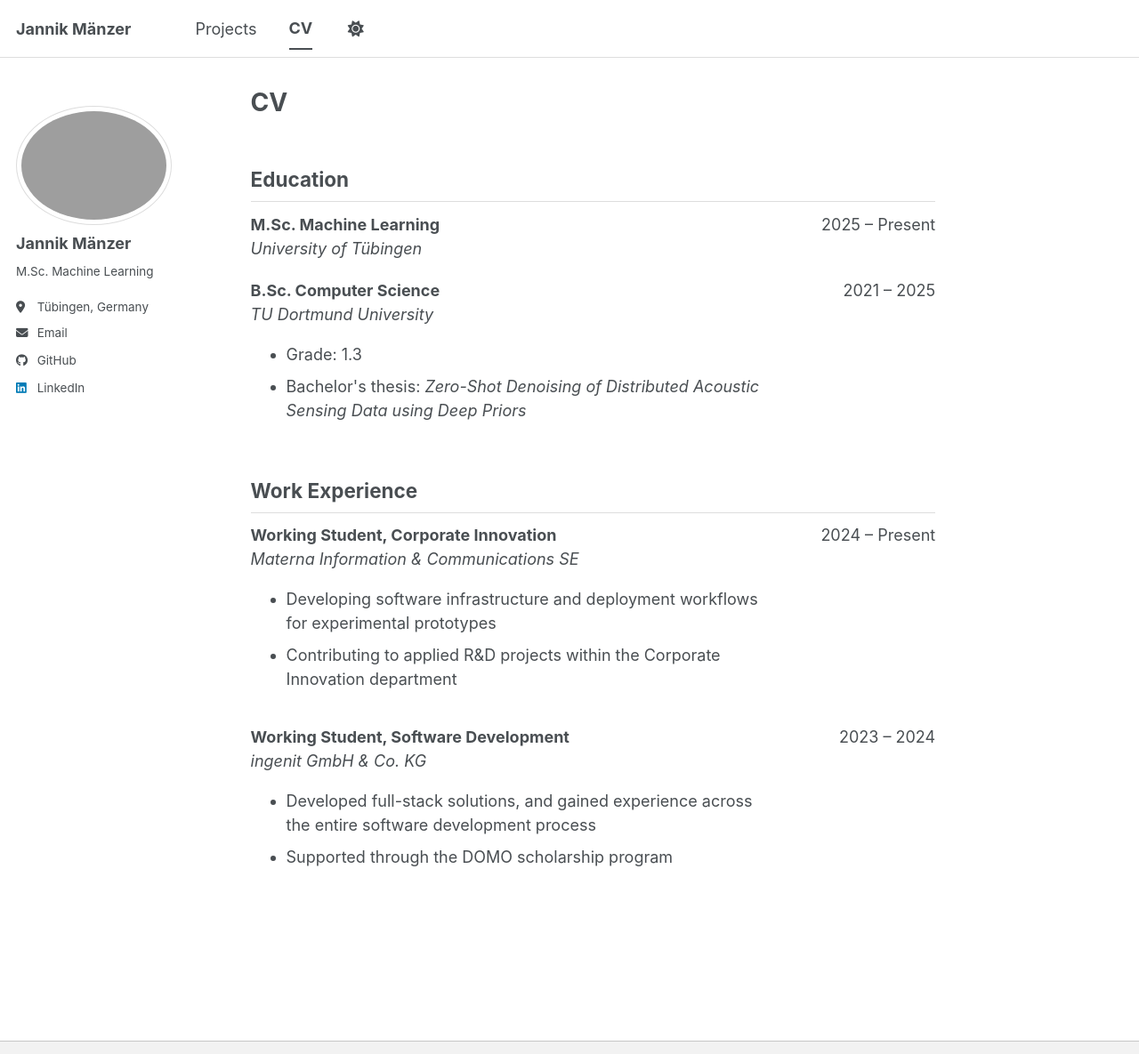
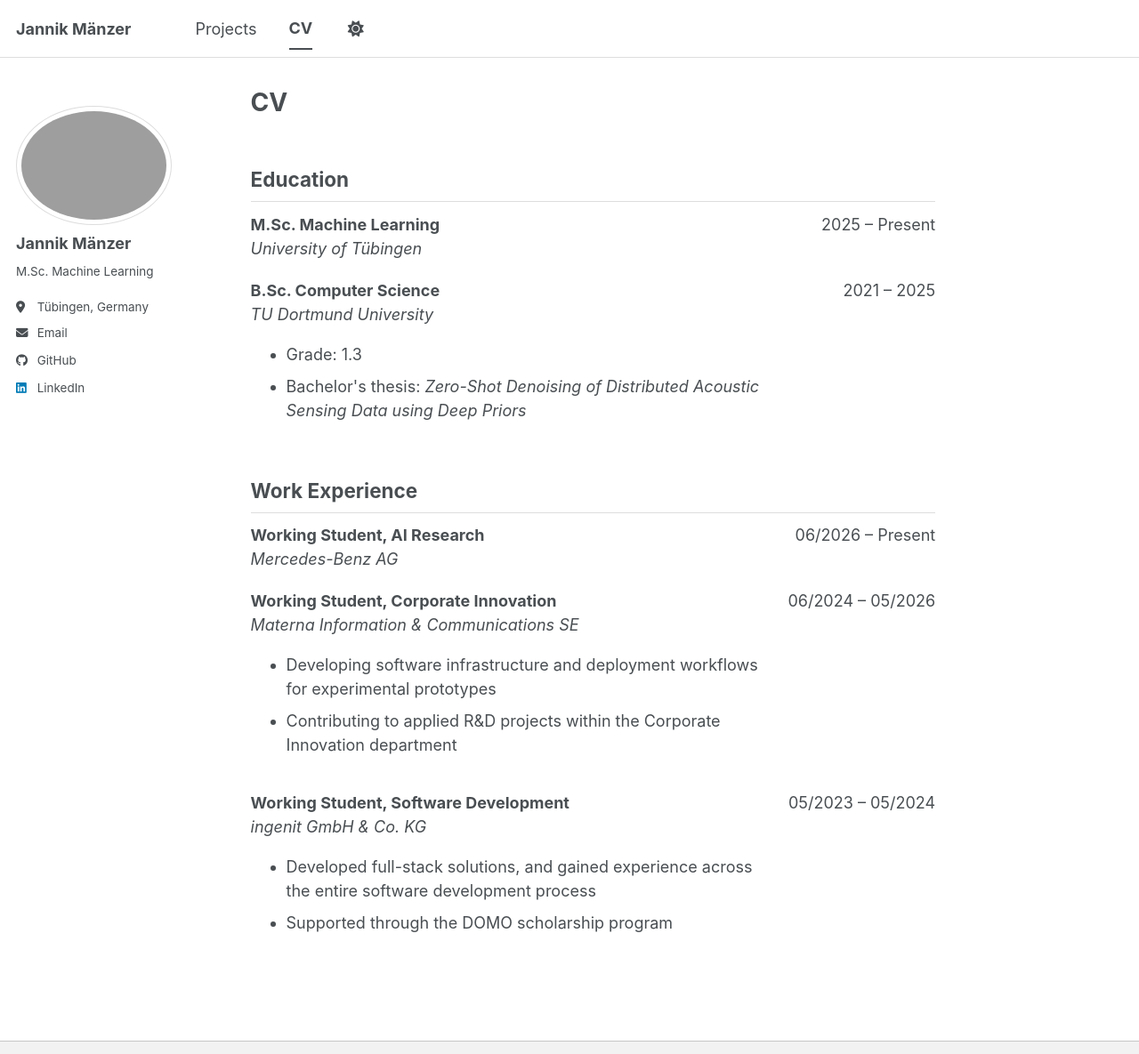
Before and after one commit to jmaen/jmaen.github.io, a Jekyll site: the page built from _pages/cv.md, in a window 1280 px wide and 1307 px high, cut to the strip 0-1185 px from the top of the window. Shown: the whole strip at 89% size. Built offline with Jekyll 4.4.1, drawn with Linux system fonts in a browser that asks for light colours; a script bundle is joined from its source files by our own code; library files that are not in the unit come from our copies.

Commit message:
Update CV

```diff
--- a/_pages/cv.md
+++ b/_pages/cv.md
@@ -35,6 +35,17 @@
 
 <div style="display: flex; justify-content: space-between; margin-bottom: 20px;">
   <div style="flex: 3;">
+    <strong>Working Student, AI Research</strong> <br>
+    <em>Mercedes-Benz AG</em>
+    <!-- <ul>
+      <li></li>
+    </ul> -->
+  </div>
+  <div style="flex: 1; display: flex; justify-content: flex-end;">06/2026 – Present</div>
+</div>
+
+<div style="display: flex; justify-content: space-between; margin-bottom: 20px;">
+  <div style="flex: 3;">
     <strong>Working Student, Corporate Innovation</strong> <br>
     <em>Materna Information & Communications SE</em>
     <ul>
@@ -42,7 +53,7 @@
       <li>Contributing to applied R&D projects within the Corporate Innovation department</li>
     </ul>
   </div>
-  <div style="flex: 1; display: flex; justify-content: flex-end;">2024 – Present</div>
+  <div style="flex: 1; display: flex; justify-content: flex-end;">06/2024 – 05/2026</div>
 </div>
 
 <div style="display: flex; justify-content: space-between; margin-bottom: 20px;">
@@ -54,5 +65,5 @@
       <li>Supported through the DOMO scholarship program</li>
     </ul>
   </div>
-  <div style="flex: 1; display: flex; justify-content: flex-end;">2023 – 2024</div>
+  <div style="flex: 1; display: flex; justify-content: flex-end;">05/2023 – 05/2024</div>
 </div>
```
